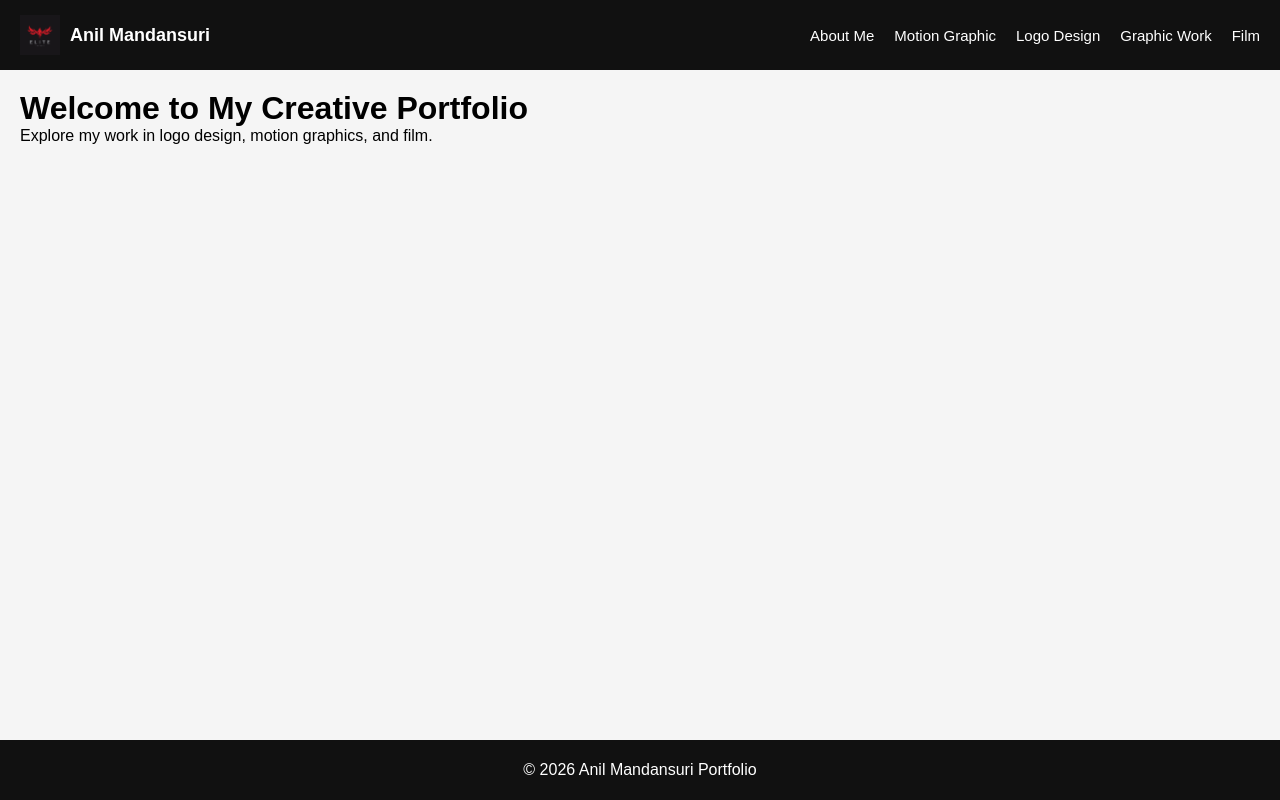
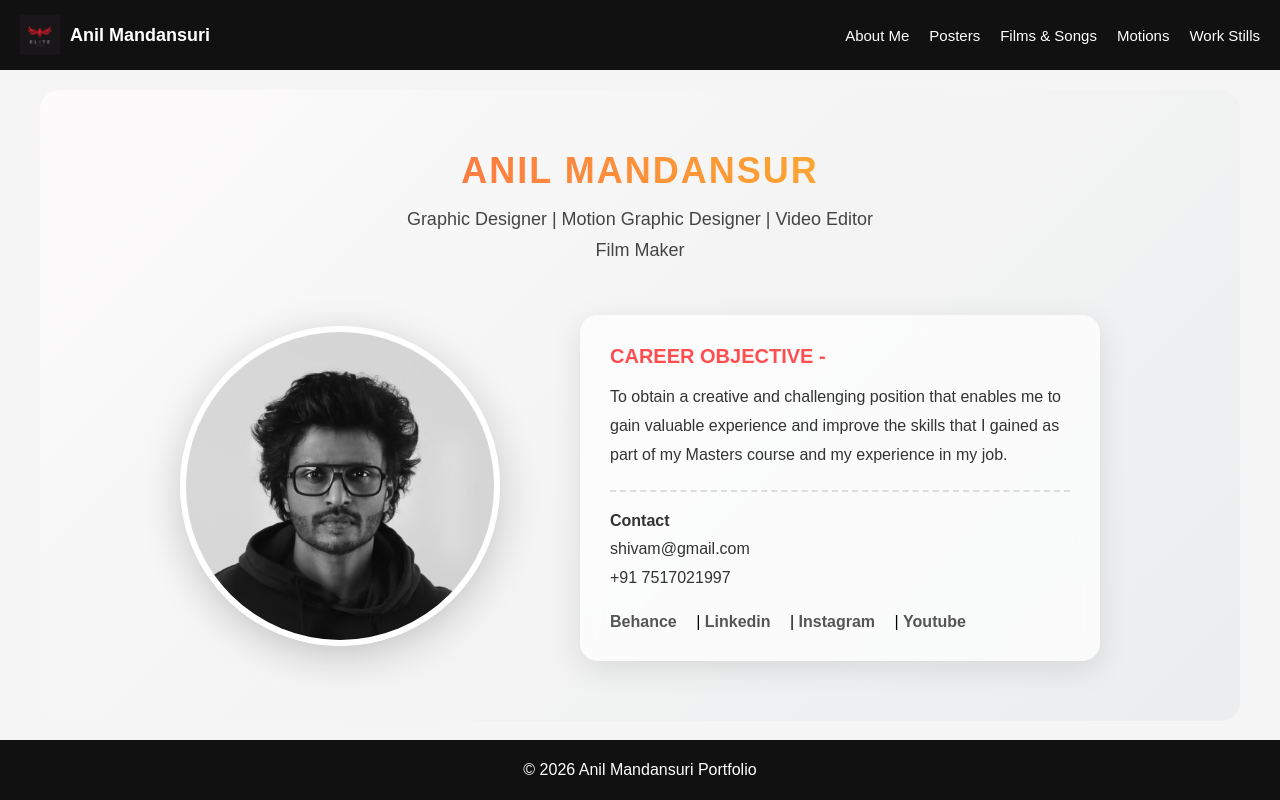
Before and after one commit to shivamkhambalkar2001/my_portfolio_site, a Flask app: page / in a window 1280 px wide. Run offline with Flask 3, Linux system fonts and the light colour scheme.

Commit message:
app chages and new updated changes.

```diff
--- a/app.py
+++ b/app.py
@@ -6,21 +6,21 @@ app = Flask(__name__, template_folder="templates")
 # -------------------------------
 # Image lists for galleries
 # -------------------------------
-logo_images = [
+films_songs_images = [
     "logos/logo1.jpg", "logos/logo2.jpg", "logos/logo3.jpg",
     "logos/logo4.jpg"
 ]
 
-motion_images = [
-    "motion_graphic/motion1.jpg", "motion_graphic/motion2.jpg"
+posters_images = [
+    "posters/motion1.jpg", "posters/motion2.jpg"
 ]
 
-graphic_images = [
-    "graphic_work/graphic1.jpg", "graphic_work/graphic2.jpg"
+motions_images = [
+    "motions/graphic1.jpg", "motions/graphic2.jpg"
 ]
 
-film_images = [
-    "film/film1.jpg", "film/film2.jpg"
+work_skills_images = [
+    "work_skills_images/film1.jpg", "work_skills_images/film2.jpg"
 ]
 
 # -------------------------------
@@ -28,27 +28,27 @@ film_images = [
 # -------------------------------
 @app.route("/")
 def home():
-    return render_template("index.html")
+    return render_template("about.html")
 
 @app.route("/about")
 def about():
     return render_template("about.html")
 
-@app.route("/motion-graphic")
-def motion_graphic():
-    return render_template("motion_graphic.html", images=motion_images)
+@app.route("/posters")
+def posters():
+    return render_template("posters.html", images=posters_images)
 
-@app.route("/logo-design")
-def logo_design():
-    return render_template("logo_design.html", images=logo_images)
+@app.route("/films_songs")
+def films_songs():
+    return render_template("films_songs.html", images=films_songs_images)
 
-@app.route("/graphic-work")
-def graphic_work():
-    return render_template("graphic_work.html", images=graphic_images)
+@app.route("/motions")
+def motions():
+    return render_template("motions.html", images=motions_images)
 
-@app.route("/film")
-def film():
-    return render_template("film.html", images=film_images)
+@app.route("/work_skills")
+def work_skills():
+    return render_template("work_skills.html", images=work_skills_images)
 
 # -------------------------------
 # Debugging paths
--- a/templates/base.html
+++ b/templates/base.html
@@ -1,5 +1,6 @@
 <!DOCTYPE html>
 <html lang="en">
+
 <head>
     <meta charset="UTF-8">
     <meta name="viewport" content="width=device-width, initial-scale=1.0">
@@ -11,6 +12,7 @@
     <!-- Page Specific CSS -->
     {% block page_css %}{% endblock %}
 </head>
+
 <body>
     <!-- HEADER -->
     <header class="header">
@@ -20,12 +22,11 @@
         </div>
 
         <nav class="nav">
-            <!-- <a href="{{ url_for('home') }}">Home</a> -->
             <a href="{{ url_for('about') }}">About Me</a>
-            <a href="{{ url_for('motion_graphic') }}">Motion Graphic</a>
-            <a href="{{ url_for('logo_design') }}">Logo Design</a>
-            <a href="{{ url_for('graphic_work') }}">Graphic Work</a>
-            <a href="{{ url_for('film') }}">Film</a>
+            <a href="{{ url_for('posters') }}">Posters</a>
+            <a href="{{ url_for('films_songs') }}">Films & Songs</a>
+            <a href="{{ url_for('motions') }}">Motions</a>
+            <a href="{{ url_for('work_skills') }}">Work Stills</a>
         </nav>
     </header>
 
@@ -41,4 +42,5 @@
 
     <script src="{{ url_for('static', filename='js/main.js') }}"></script>
 </body>
+
 </html>
--- a/templates/index.html
+++ b/templates/posters.html
@@ -1,6 +1,8 @@
 {% extends 'base.html' %}
 {% block content %}
 <div class="hero">
+    <h1>Shivam </h1>
+    <h2>Posters </h2>
     <h1>Welcome to My Creative Portfolio</h1>
     <p>Explore my work in logo design, motion graphics, and film.</p>
 </div>
```
Also changed, not shown: templates/films_songs.html (added, +9 -0 lines), templates/logo_design.html (deleted, +0 -11 lines), templates/motion_graphic.html (deleted, +0 -54 lines), templates/motions.html (added, +9 -0 lines), templates/work_skills.html (added, +9 -0 lines), templates/film.html (deleted), templates/graphic_work.html (deleted).
